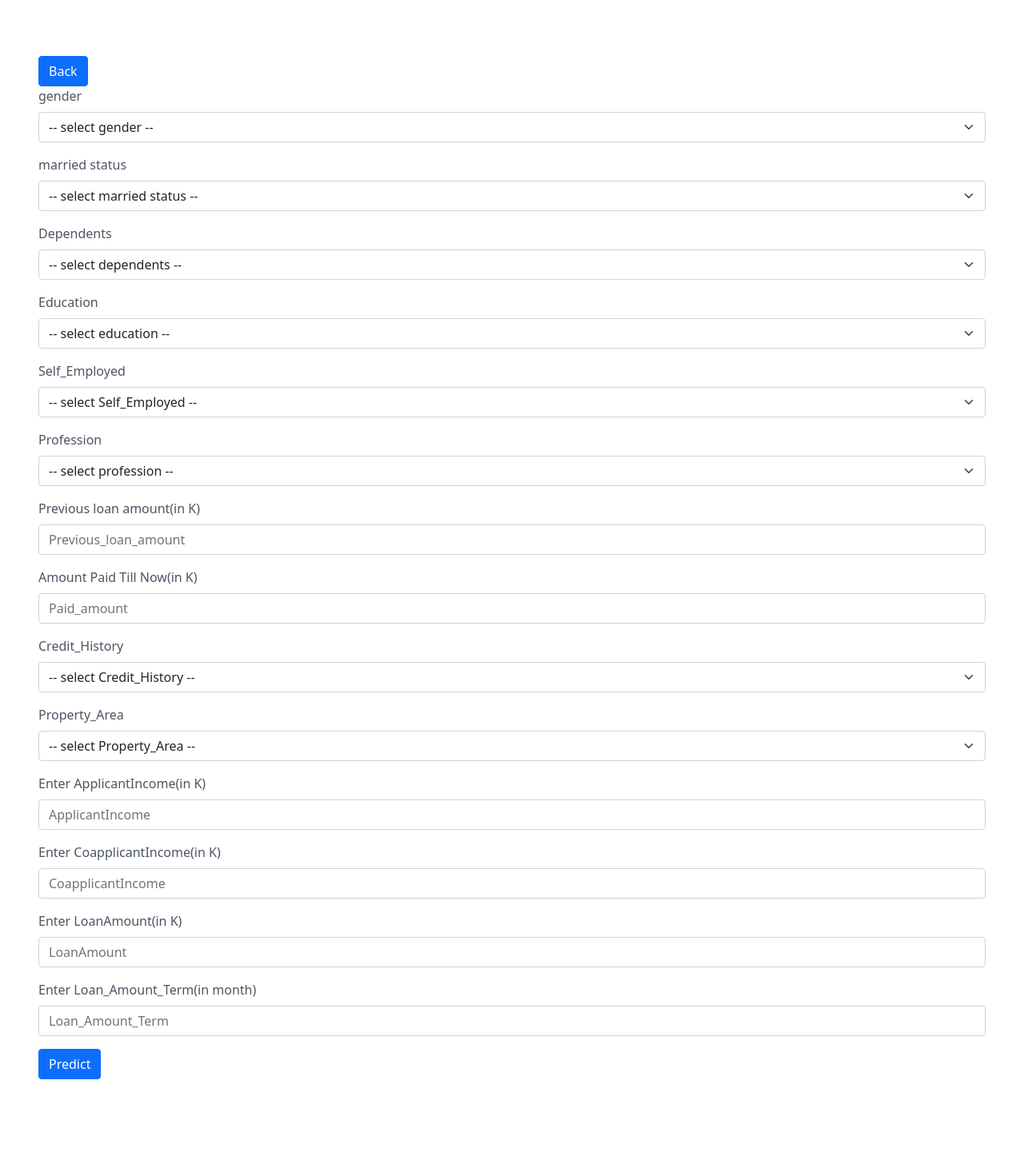
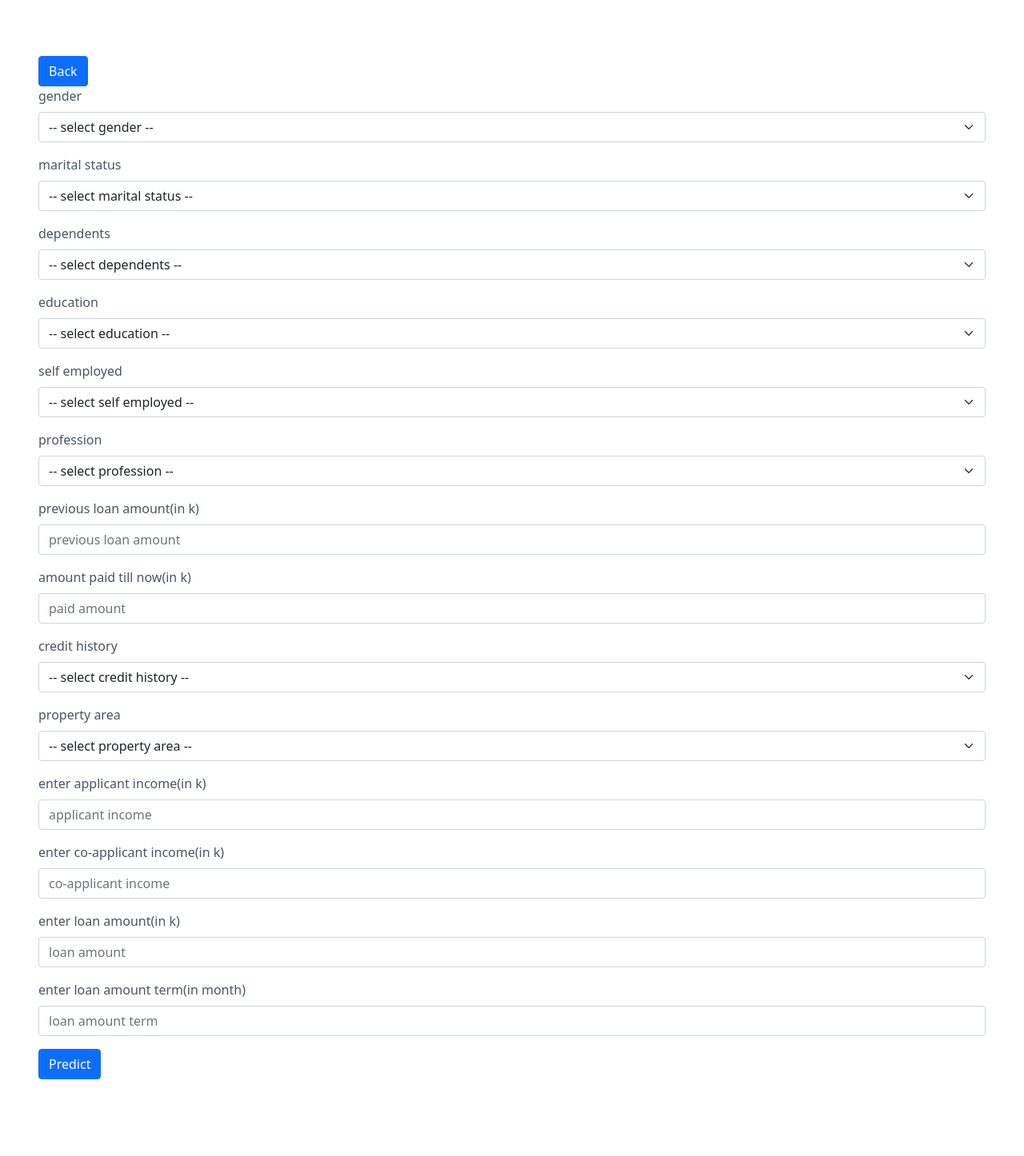
Before and after one commit to Adityakr55/Final-Year-Project, a Flask app: page /prediction.html in a window 1280 px wide. Shown: the part 240-1686 px from the top of the page at 80% size. Run offline with Flask 3, Linux system fonts and the light colour scheme; parts of the project's set-up code (start-up, migrations or seed data) failed here and were passed over.

Commit message:
uditya'sCommit

```diff
--- a/templates/prediction.html
+++ b/templates/prediction.html
@@ -9,7 +9,7 @@
     <link href="https://cdn.jsdelivr.net/npm/bootstrap@5.0.0-beta3/dist/css/bootstrap.min.css" rel="stylesheet" integrity="sha384-eOJMYsd53ii+scO/bJGFsiCZc+5NDVN2yr8+0RDqr0Ql0h+rP48ckxlpbzKgwra6" crossorigin="anonymous">
     <link href="https://unpkg.com/tailwindcss@^2/dist/tailwind.min.css" rel="stylesheet">
 
-    <title>prediction</title>
+    <title>Prediction</title>
   </head>
   <body>
   <section class="text-gray-600 body-font">
@@ -34,15 +34,15 @@
 </select>
 </div>
 <div class="mb-3">
-  <label for="exampleFormControlInput1" class="form-label"> married status</label>
+  <label for="exampleFormControlInput1" class="form-label"> marital status</label>
   <select class="form-select" id="married" name="married" aria-label="Default select example">
-  <option selected>-- select married status --</option>
+  <option selected>-- select marital status --</option>
   <option value="Yes">Yes</option>
   <option value="No">No</option>
 </select>
 </div>
 <div class="mb-3">
-  <label for="exampleFormControlInput1" class="form-label">Dependents</label>
+  <label for="exampleFormControlInput1" class="form-label">dependents</label>
   <select class="form-select" id="dependents" name="dependents" aria-label="Default select example">
   <option selected>-- select dependents --</option>
   <option value="0">0</option>
@@ -52,7 +52,7 @@
 </select>
 </div>
 <div class="mb-3">
-  <label for="exampleFormControlInput1" class="form-label">Education</label>
+  <label for="exampleFormControlInput1" class="form-label">education</label>
   <select class="form-select" id="education" name="education" aria-label="Default select example">
   <option selected>-- select education --</option>
   <option value="Graduate">Graduate</option>
@@ -60,9 +60,9 @@
 </select>
 </div>
 <div class="mb-3">
-  <label for="exampleFormControlInput1" class="form-label">Self_Employed</label>
+  <label for="exampleFormControlInput1" class="form-label">self employed</label>
   <select class="form-select" id="employed" name="employed" aria-label="Default select example">
-  <option selected>-- select Self_Employed --</option>
+  <option selected>-- select self employed --</option>
   <option value="Yes">Yes</option>
   <option value="No">No</option>
 </select>
@@ -77,7 +77,7 @@
 <!-- added by drd -->
 
 <div class="mb-3">
-  <label for="exampleFormControlInput1" class="form-label"> Profession</label>
+  <label for="exampleFormControlInput1" class="form-label"> profession</label>
   <select class="form-select" id="profession" name="profession" aria-label="Default select example">
   <option selected>-- select profession --</option>
   <option value="farming">Farming</option>
@@ -91,14 +91,14 @@
 <!-- previous loan history -->
 
 <div class="mb-3">
-  <label for="exampleFormControlInput1" class="form-label">Previous loan amount(in K)</label>
-  <input type="text" class="form-control" id="Previous_loan_amount" name="Previous_loan_amount" placeholder="Previous_loan_amount">
+  <label for="exampleFormControlInput1" class="form-label">previous loan amount(in k)</label>
+  <input type="text" class="form-control" id="Previous_loan_amount" name="Previous_loan_amount" placeholder="previous loan amount">
 </div>
 
 
 <div class="mb-3">
-  <label for="exampleFormControlInput1" class="form-label">Amount Paid Till Now(in K)</label>
-  <input type="text" class="form-control" id="Paid_amount" name="Paid_amount" placeholder="Paid_amount">
+  <label for="exampleFormControlInput1" class="form-label">amount paid till now(in k)</label>
+  <input type="text" class="form-control" id="Paid_amount" name="Paid_amount" placeholder="paid amount">
 </div>
 
 
@@ -111,38 +111,38 @@
 
 <!--  -->
 <div class="mb-3">
-  <label for="exampleFormControlInput1" class="form-label">Credit_History</label>
+  <label for="exampleFormControlInput1" class="form-label">credit history</label>
   <select class="form-select" id="credit" name="credit" aria-label="Default select example">
-  <option selected>-- select Credit_History --</option>
+  <option selected>-- select credit history --</option>
   <option value="1.000000">1.000000</option>
   <option value="0.000000">0.000000</option>
   <!---<option value="0.842199">0.842199</option>--->
 </select>
 </div>
 <div class="mb-3">
-  <label for="exampleFormControlInput1" class="form-label">Property_Area</label>
+  <label for="exampleFormControlInput1" class="form-label">property area</label>
   <select class="form-select" id="area" name="area" aria-label="Default select example">
-  <option selected>-- select Property_Area --</option>
+  <option selected>-- select property area --</option>
   <option value="Semiurban">Semiurban</option>
   <option value="Urban">Urban</option>
   <option value="Rural">Rural</option>
 </select>
 </div>
 <div class="mb-3">
-  <label for="exampleFormControlInput1" class="form-label">Enter ApplicantIncome(in K)</label>
-  <input type="text" class="form-control" id="ApplicantIncome" name="ApplicantIncome" placeholder="ApplicantIncome">
+  <label for="exampleFormControlInput1" class="form-label">enter applicant income(in k)</label>
+  <input type="text" class="form-control" id="ApplicantIncome" name="ApplicantIncome" placeholder="applicant income">
 </div>
 <div class="mb-3">
-  <label for="exampleFormControlInput1" class="form-label">Enter CoapplicantIncome(in K)</label>
-  <input type="text" class="form-control" id="CoapplicantIncome" name="CoapplicantIncome" placeholder="CoapplicantIncome">
+  <label for="exampleFormControlInput1" class="form-label">enter co-applicant income(in k)</label>
+  <input type="text" class="form-control" id="CoapplicantIncome" name="CoapplicantIncome" placeholder="co-applicant income">
 </div>
 <div class="mb-3">
-  <label for="exampleFormControlInput1" class="form-label">Enter LoanAmount(in K)</label>
-  <input type="text" class="form-control" id="LoanAmount" name="LoanAmount" placeholder="LoanAmount">
+  <label for="exampleFormControlInput1" class="form-label">enter loan amount(in k)</label>
+  <input type="text" class="form-control" id="LoanAmount" name="LoanAmount" placeholder="loan amount">
 </div>
 <div class="mb-3">
-  <label for="exampleFormControlInput1" class="form-label">Enter Loan_Amount_Term(in month)</label>
-  <input type="text" class="form-control" id="Loan_Amount_Term" name="Loan_Amount_Term" placeholder="Loan_Amount_Term">
+  <label for="exampleFormControlInput1" class="form-label">enter loan amount term(in month)</label>
+  <input type="text" class="form-control" id="Loan_Amount_Term" name="Loan_Amount_Term" placeholder="loan amount term">
 </div>
 
 
```
